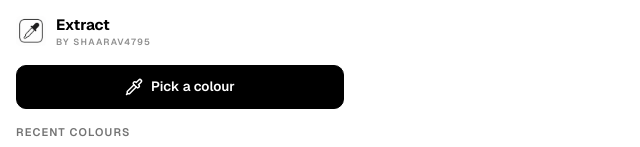
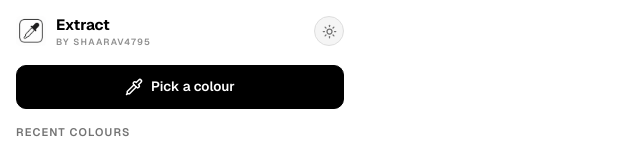
Before and after one commit to Shaarav4795/Extract, a React (Vite) app: page / in a window 1280 px wide. Shown: the top 147 px of the page, without its empty margins (0-640 px from the left). Built offline with nearby package versions, Linux system fonts and the light colour scheme.

Commit message:
Added dark mode button

```diff
--- a/src/App.tsx
+++ b/src/App.tsx
@@ -2,11 +2,14 @@ import { Header } from "./components/Header";
 import { HistoryList } from "./components/HistoryList";
 import { InfoPanel } from "./components/InfoPanel";
 import { PipetteIcon } from "./components/icons";
+import { useTheme } from "./hooks/useTheme";
 
 export default function App() {
+  const { theme, toggleTheme } = useTheme();
+
   return (
     <div className="app">
-      <Header />
+      <Header theme={theme} onToggleTheme={toggleTheme} />
 
       <main className="app__body">
         <button type="button" className="pick-button">
--- a/src/components/Header.tsx
+++ b/src/components/Header.tsx
@@ -1,4 +1,12 @@
-export function Header() {
+import type { Theme } from "../hooks/useTheme";
+import { MoonIcon, SunIcon } from "./icons";
+
+interface HeaderProps {
+  theme: Theme;
+  onToggleTheme: () => void;
+}
+
+export function Header({ theme, onToggleTheme }: HeaderProps) {
   return (
     <header className="app-header">
       <div className="brand">
@@ -10,6 +18,29 @@ export function Header() {
           <p className="brand__tagline">By Shaarav4795</p>
         </div>
       </div>
+
+      <ThemeToggle isDark={theme === "dark"} onToggle={onToggleTheme} />
     </header>
   );
 }
+
+interface ThemeToggleProps {
+  isDark: boolean;
+  onToggle: () => void;
+}
+
+function ThemeToggle({ isDark, onToggle }: ThemeToggleProps) {
+  const label = isDark ? "Switch to light theme" : "Switch to dark theme";
+
+  return (
+    <button
+      type="button"
+      className="theme-toggle"
+      onClick={onToggle}
+      aria-label={label}
+      title={label}
+    >
+      {isDark ? <SunIcon /> : <MoonIcon />}
+    </button>
+  );
+}
--- a/src/components/icons.tsx
+++ b/src/components/icons.tsx
@@ -40,3 +40,27 @@ export function PipetteIcon({ size = 18, className }: IconProps) {
     </Svg>
   );
 }
+
+export function SunIcon({ size = 15, className }: IconProps) {
+  return (
+    <Svg size={size} className={className}>
+      <circle cx="12" cy="12" r="4" />
+      <path d="M12 2v2" />
+      <path d="M12 20v2" />
+      <path d="m4.93 4.93 1.41 1.41" />
+      <path d="m17.66 17.66 1.41 1.41" />
+      <path d="M2 12h2" />
+      <path d="M20 12h2" />
+      <path d="m6.34 17.66-1.41 1.41" />
+      <path d="m19.07 4.93-1.41 1.41" />
+    </Svg>
+  );
+}
+
+export function MoonIcon({ size = 15, className }: IconProps) {
+  return (
+    <Svg size={size} className={className}>
+      <path d="M12 3a6 6 0 0 0 9 9 9 9 0 1 1-9-9Z" />
+    </Svg>
+  );
+}
--- /dev/null
+++ b/src/hooks/useTheme.ts
@@ -0,0 +1,17 @@
+import { useState } from "react";
+
+export type Theme = "dark" | "light";
+
+export function useTheme() {
+  const [theme, setTheme] = useState<Theme>("dark");
+
+  const toggleTheme = () => {
+    setTheme((current) => {
+      const next: Theme = current === "dark" ? "light" : "dark";
+      document.documentElement.dataset.theme = next;
+      return next;
+    });
+  };
+
+  return { theme, toggleTheme };
+}
--- a/src/index.css
+++ b/src/index.css
@@ -141,6 +141,23 @@ select:focus-visible {
   letter-spacing: 0.14em;
   text-transform: uppercase;
   color: var(--text-faint);
+}
+
+.theme-toggle {
+  width: 30px;
+  height: 30px;
+  border-radius: 50%;
+  display: grid;
+  place-items: center;
+  color: var(--text-muted);
+  background: var(--bg-elevated);
+  border: 1px solid var(--border);
+  transition: color var(--transition), border-color var(--transition);
+}
+
+.theme-toggle:hover {
+  color: var(--text);
+  border-color: var(--border-strong);
 }
 
 .pick-button {
```
